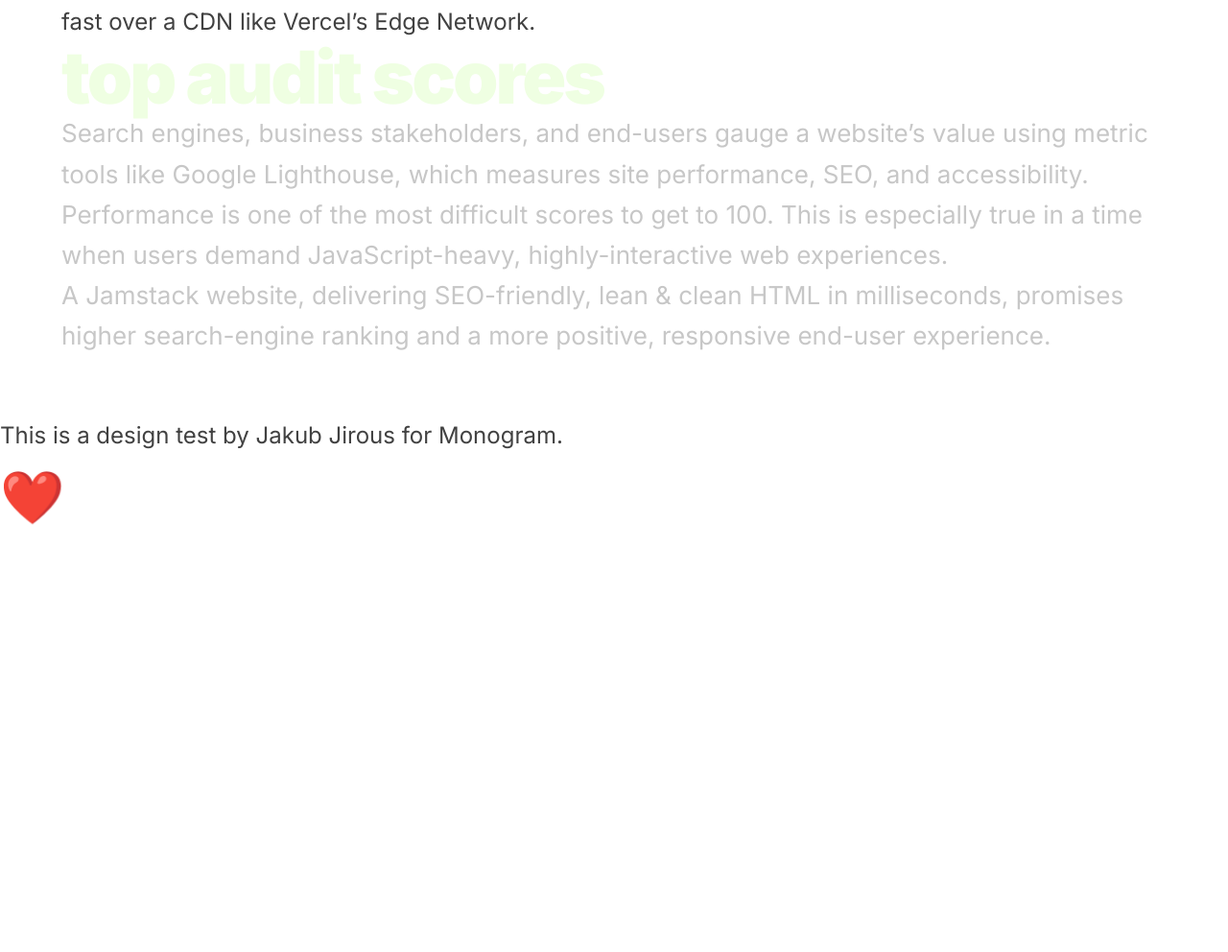
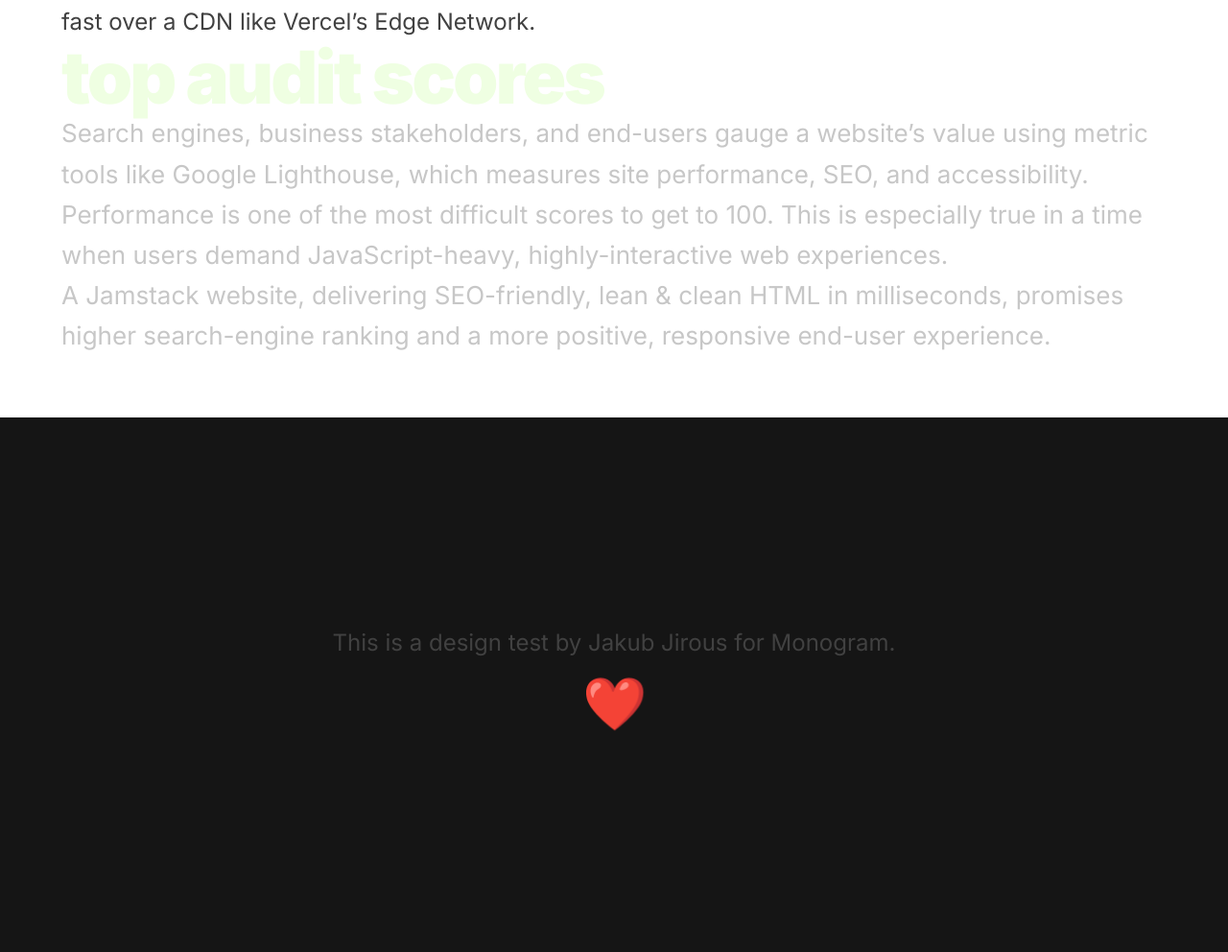
Before and after one commit to jakubjirous/monogram-exercise, an Astro site: page / in a window 1280 px wide. Shown: the part 991-1983 px from the top of the page at 96% size. Before the commit the page ends 1553 px from the top, so only its background shows below. Built offline with nearby package versions, Linux system fonts and the light colour scheme; Astro itself is replaced by a stand-in of ours.

Commit message:
[ui] footer component

```diff
--- a/src/components/footer.astro
+++ b/src/components/footer.astro
@@ -1,6 +1,12 @@
-<footer>
-	<p class="body2 text-white">
-		This is a design test by Jakub Jirous for Monogram.
-	</p>
-	<p class="ascii">❤</p>
+---
+import Container from "./container.astro";
+---
+
+<footer class="bg-dark-grey">
+	<Container class="flex flex-col justify-center items-center min-h-[22.5rem] tablet:min-h-[30rem] desktop:min-h-[34.81rem]">
+		<p class="body2 text-white text-center">
+			This is a design test by Jakub Jirous for Monogram.
+		</p>
+		<p class="ascii">❤</p>
+	</Container>
 </footer>
```
